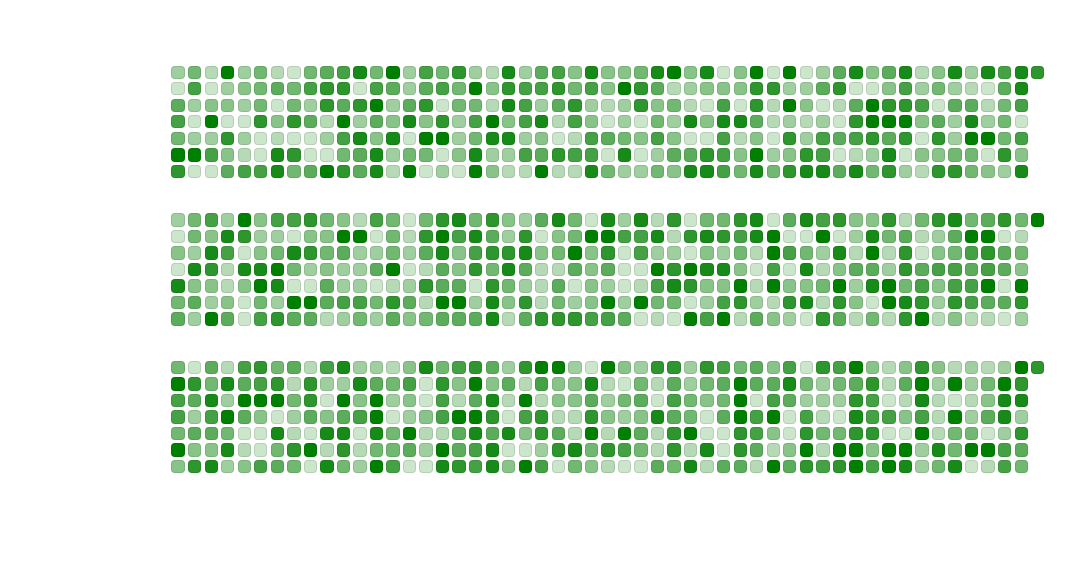
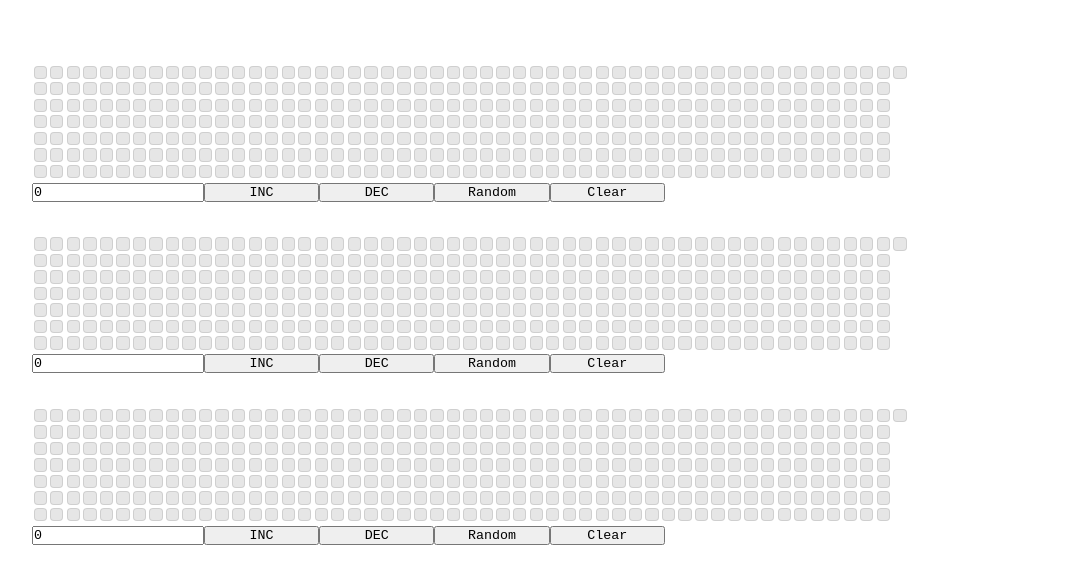
Before and after one commit to boladss/heatmap-tracker, a React (Vite) app: page / in a window 1280 px wide. Shown: the top 584 px of the page, without its empty margins (32-1107 px from the left). Built offline with nearby package versions, Linux system fonts and the light colour scheme.

Commit message:
feat: add initial increment/decrement form
- still treats timeline as indexed array
- option for randomizing/clearing

```diff
--- a/src/App.css
+++ b/src/App.css
@@ -1,11 +1,13 @@
 #root {
-  max-width: 1280px;
+  /* max-width: 1280px; */
   margin: 0 auto;
   padding: 2rem;
   /* text-align: center; */
 
   --box-size: 10pt;
   --box-gap: 1.2pt;
+  /* --box-size: 10vw;
+  --box-gap: 0.1vw; */
   --box-color: green;
   --box-default-color: hsl(0, 0%, 90%);
   --border-color: hsla(0, 0%, 0%, 10%);
@@ -26,6 +28,7 @@
   float: left;
   flex-direction: column;
   flex-wrap: wrap;
+  align-self: flex-start;
   column-gap: 0;
   row-gap: 0;
   max-height: calc(7*(var(--box-size) + 2*var(--box-gap)));
@@ -34,6 +37,25 @@
 
 .heatmap-wrapper {
   display: flex;
+  flex-direction: column;
   justify-content: center;
   margin: 2rem;
 }
+
+/* .content {
+  padding: 2rem;
+  flex-direction: column;
+  justify-content: center;
+  align-items: center
+} */
+
+.value-buttons {
+  height: 100%;
+  width: 10%;
+}
+
+/* @media screen and (max-width: 1080px) {
+  body {
+    min-width: 75vw;
+  }
+} */
--- a/src/App.tsx
+++ b/src/App.tsx
@@ -1,59 +1,130 @@
 import { useState } from 'react'
 import './App.css'
 
-interface DayBox {
-  index: number;
-  value: number;
-  max: number;
-}
+function Day({ key, input, max }: { key: number, input: number, max: number} ) {
+  // const [value, setValue] = useState(0);
 
-function Day({ index, value, max }: DayBox) {
   // hsl(0, 100%, 1.57%)
   const minOpacity = 0.2;
   const maxOpacity = 1;
 
-  const opacity = (((value/max) * (maxOpacity - minOpacity)) + minOpacity);
+  const opacity = input ? (((input/max) * (maxOpacity - minOpacity)) + minOpacity) : 0;
   const boxColor = opacity ? { backgroundColor: `hsl(120, 100%, 25.1%, ${opacity}` }
     : { backgroundColor: `hsl(0, 0%, 90%)` };
 
   return (
-    <div className="box" style={boxColor} />
+    <div className="box" style={boxColor}/>
+  )
+}
+
+function Timeline({ values }) {
+  const max: number = Math.max(...values);
+
+  const timeline = Array(365).fill(0).map((_, i) =>
+    <Day
+      key={i}
+      input={values[i]}
+      max={max}
+    />
+  );
+
+  return (
+    <>
+      {timeline}
+    </>
+  )
+}
+
+function EditForm({ values, setValue }) {
+  const [index, setIndex] = useState(0);
+
+  function handleIncrement(index: number) {
+    const nextValues = values.map((c: number, i: number) => {
+      if (i === index) return c + 1;
+      else return c;
+    })
+    setValue(nextValues);
+  }
+
+  function handleDecrement(index: number) {
+    const nextValues = values.map((c: number, i: number) => {
+      if (i === index && c > 0) return c - 1;
+      else return c;
+    })
+    setValue(nextValues);
+  }
+
+  function handleRandom() {
+    const nextValues = Array(365).fill(0).map(() => Math.floor(Math.random() * 10));
+    setValue(nextValues);
+  }
+
+  function handleClear() {
+    const nextValues = Array(365).fill(0);
+    setValue(nextValues);
+  }
+
+  return (
+    <>
+      <input
+        type="number"
+        value={index}
+        onChange={e => setIndex(Number(e.target.value))}
+        placeholder="Input index here."
+      />
+      <button
+        className="value-buttons"
+        onClick={() => handleIncrement(index)}
+      >
+        INC
+      </button>
+      <button
+        className="value-buttons"
+        onClick={() => handleDecrement(index)}
+      >
+        DEC
+      </button>
+      <button
+        className="value-buttons"
+        onClick={handleRandom}
+      >
+        Random
+      </button>
+      <button
+        className="value-buttons"
+        onClick={handleClear}
+      >
+        Clear
+      </button>
+    </>
   )
 }
 
 function HeatMap() {
   // Temporary Values
-  const values: number[] = Array(365).fill(0).map(() => Math.floor(Math.random() * 10));
-  const max: number = Math.max(...values);
 
-  const [timeline, setTimeline] = useState(Array(365).fill(0).map((_, i) =>
-    <Day
-      index={i}
-      value={values[i]}
-      max={max}
-    />
-  ));
+  // const [values, setValue] = useState(Array(365).fill(0).map(() => Math.floor(Math.random() * 10)));
+  const [values, setValue] = useState(Array(365).fill(0));
 
   return (
     <div className="heatmap-wrapper">
       <div className="heatmap-container">
-        {timeline}
+        <Timeline values={values}/>
       </div>
+      <p>
+        <EditForm values={values} setValue={setValue}/>
+      </p>
     </div>
   )
 }
 
-
-
 function App() {
-  const [count, setCount] = useState(0)
-
   return (
-    <>
+    <div className="content">
       <HeatMap />
       <HeatMap />
       <HeatMap />
-    </>
+    </div>
   )
 }
 
```
